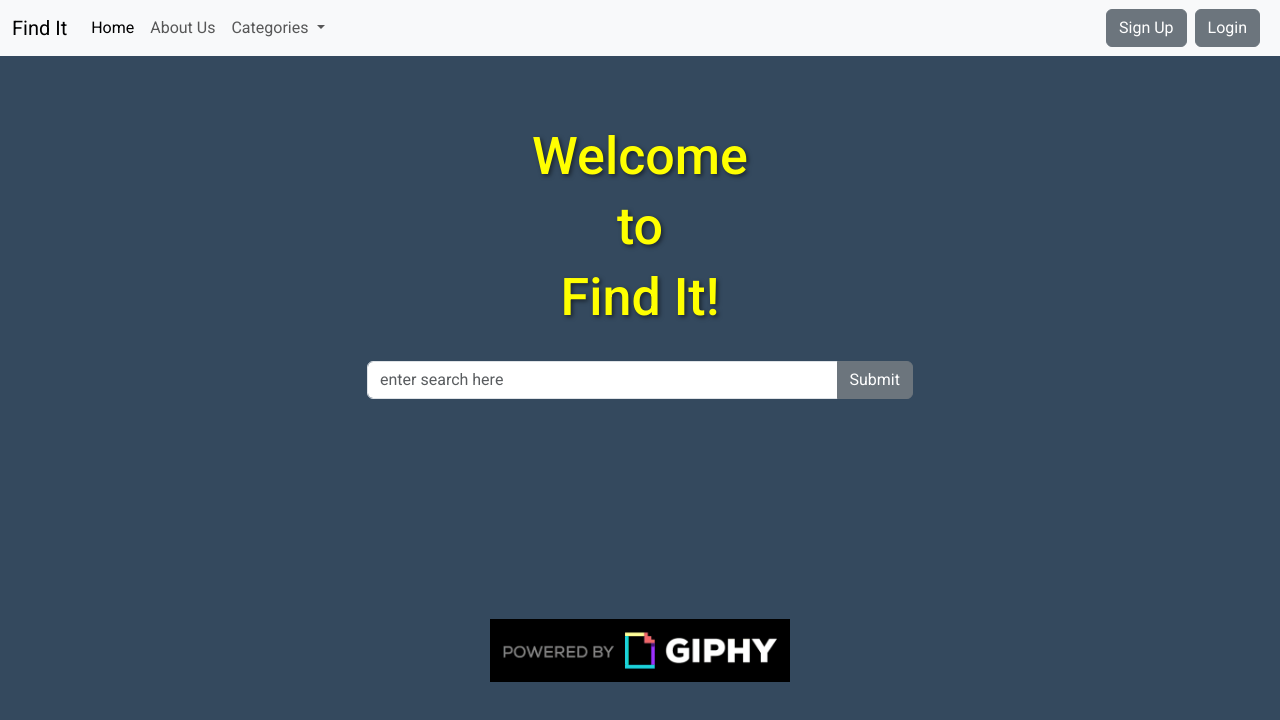
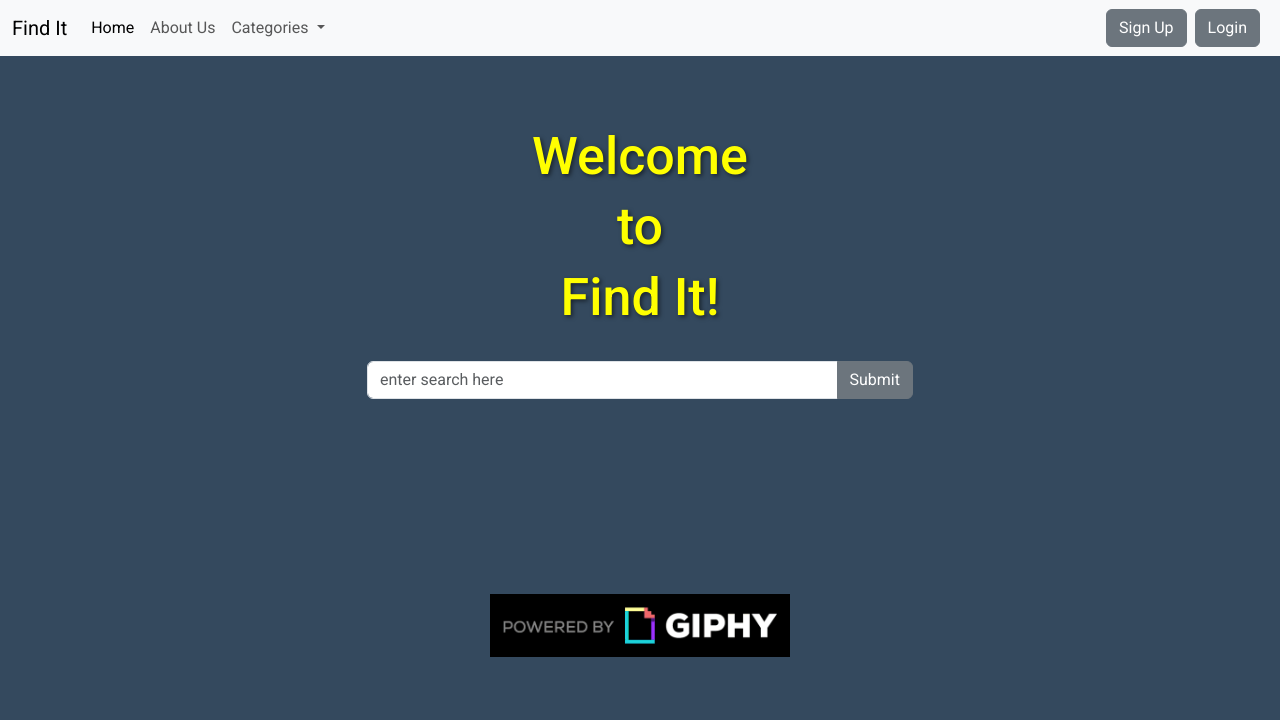
Before and after one commit to hubforschoolwork/Project2A, a plain HTML site: page index.html in a window 1280 px wide. Drawn offline with nearby package versions, Linux system fonts and the light colour scheme.

Commit message:
changes to spacing

```diff
--- a/index.html
+++ b/index.html
@@ -105,7 +105,7 @@
   </div>
 
 
-  <div class="container text-align center" style="margin-top: 180px;">
+  <div class="container text-align center" style="margin-top: 155px;">
     <div class="row align-items-start">
       <div class="col-md">
         <div class="container" align="center">
```
